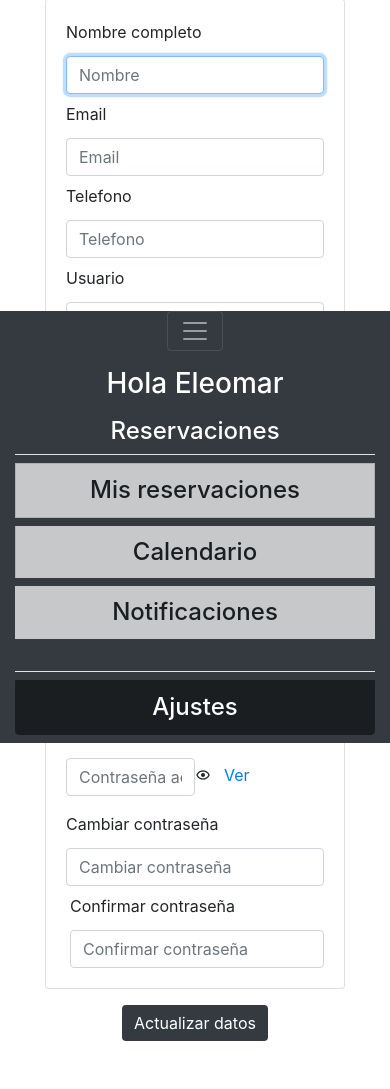
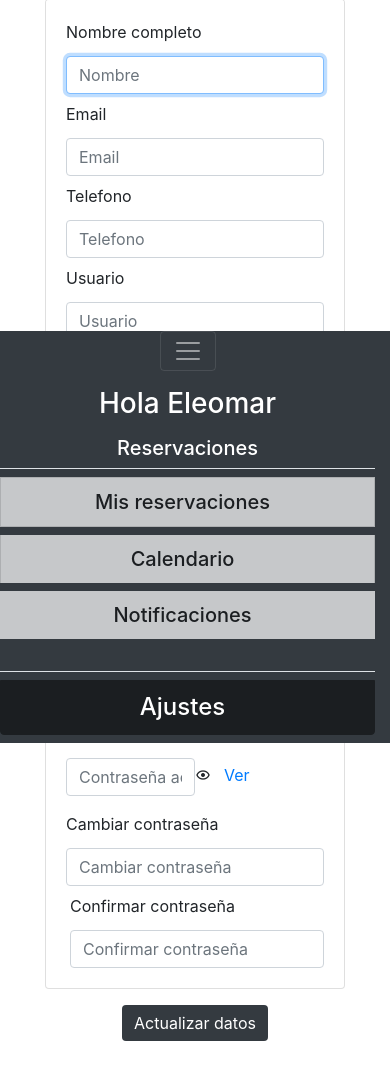
Before and after one commit to marnium/Front-SalEvent, a PHP site: page /my/ in a window 390 px wide, after a click that opens the changed part. Shown: the part 101-1190 px from the top of the page. Run offline with PHP 8.4, Linux system fonts and the light colour scheme.

Commit message:
Design client settings page finished

```diff
--- a/my/index.php
+++ b/my/index.php
@@ -1,5 +1,5 @@
 <!DOCTYPE html>
-<html lang="en">
+<html lang="es">
   <head>
     <meta charset="UTF-8" />
     <link
@@ -17,7 +17,17 @@
       .sticky-bottom {
         position: fixed;
         height: 100%;
-        left: 20px;
+        left: 0;
+      }
+      @media screen and (max-width: 992px){
+        .sticky-bottom{
+          padding-left: 0;
+          text-align: center;
+        }
+        .list-group-item{
+          padding-left: 10px;
+          text-align: center;
+        }
       }
       @media screen and (max-width: 767px) {
         .sticky-bottom {
@@ -29,6 +39,11 @@
           background-color: red;
           color: white;
           text-align: center;
+        }
+        .img-settings{
+          display: flex;
+          flex-wrap: wrap;
+          justify-content: center;
         }
       }
     </style>
@@ -122,7 +137,6 @@
                           >
                             Ver
                           </button>
-                          <!--<a href="#" class="my-auto pl-3">Ver</a>-->
                         </div>
                       </div>
 
@@ -184,33 +198,32 @@
             <div class="list-group m-auto overflow-hidden" id="list-tab">
               <div class="text-white border-bottom">
                 <p class="mt-3 h3 text-center">Hola Eleomar</p>
-                <p class="mt-3 h4 text-center">Reservaciones</p>
+                <p class="mt-3 h5 text-center">Reservaciones</p>
               </div>
 
               <a
-                class="list-group-item list-group-item-action list-group-item-dark h4 text-center mt-2"
+                class="list-group-item list-group-item-action list-group-item-dark h5 text-center mt-2"
                 id="revervations"
                 data-toggle="list"
-                v-on:click="change(1)"
-                href="#list-profile"
+                href="#"
                 aria-controls="home"
               >
                 Mis reservaciones
               </a>
               <a
-                class="list-group-item list-group-item-action list-group-item-dark h4 text-center border-bottom-0"
+                class="list-group-item list-group-item-action list-group-item-dark h5 text-center border-bottom-0"
                 id="calendar"
                 data-toggle="list"
-                href="#list-profile"
+                href="#"
                 role="tab"
               >
                 Calendario
               </a>
               <a
-                class="list-group-item list-group-item-action list-group-item-dark h4 text-center border-0"
+                class="list-group-item list-group-item-action list-group-item-dark h5 text-center border-0"
                 id="notifications"
                 data-toggle="list"
-                href="#list-messages"
+                href="#"
                 role="tab"
               >
                 Notificaciones
@@ -220,7 +233,7 @@
                 class="list-group-item list-group-item-action list-group-item-dark h4 text-center mt-2 active"
                 id="settings"
                 data-toggle="list"
-                href="#list-settings"
+                href="#"
                 role="tab"
               >
                 Ajustes
```
